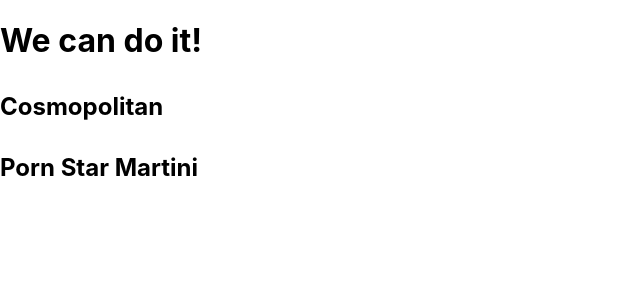
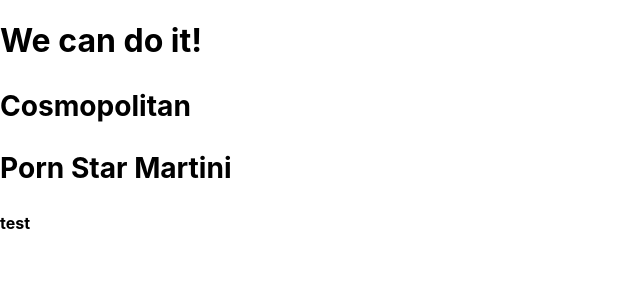
Before and after one commit to robertoalx/cocktail-price, a React (Create React App) app: page / in a window 1280 px wide. Shown: the top 300 px of the page, without its empty margins (0-640 px from the left). Built offline with nearby package versions, Linux system fonts and the light colour scheme; data requests are answered from the project's data file.

Commit message:
initialize AddCocktail

```diff
--- /dev/null
+++ b/src/component/cocktail/AddCocktail/AddCocktail.jsx
@@ -0,0 +1,11 @@
+import React, {Component} from 'react'
+
+class AddCocktail extends Component {
+    render() {
+        return (
+            <h4>test</h4>
+        )
+    }
+}
+
+export default AddCocktail
--- /dev/null
+++ b/src/component/cocktail/AddCocktail/index.jsx
@@ -0,0 +1,2 @@
+import AddCocktail from './AddCocktail'
+export default AddCocktail
--- a/src/component/cocktail/cocktail.jsx
+++ b/src/component/cocktail/cocktail.jsx
@@ -1,4 +1,5 @@
 import React, {Component} from 'react'
+import AddCocktail from './AddCocktail'
 import axios from 'axios'
 
 const BASE_URL = 'http://localhost:3455/'
@@ -26,7 +27,10 @@
 
     render() {
         return (
-            <h2>{this.state.cocktail.map(cocktail => <h4>{cocktail.name}</h4>)}</h2>
+            [
+            <h2>{this.state.cocktail.map(cocktail => <h3>{cocktail.name}</h3>)}</h2>,
+            <AddCocktail />
+        ]
         )
     }
 }
```
